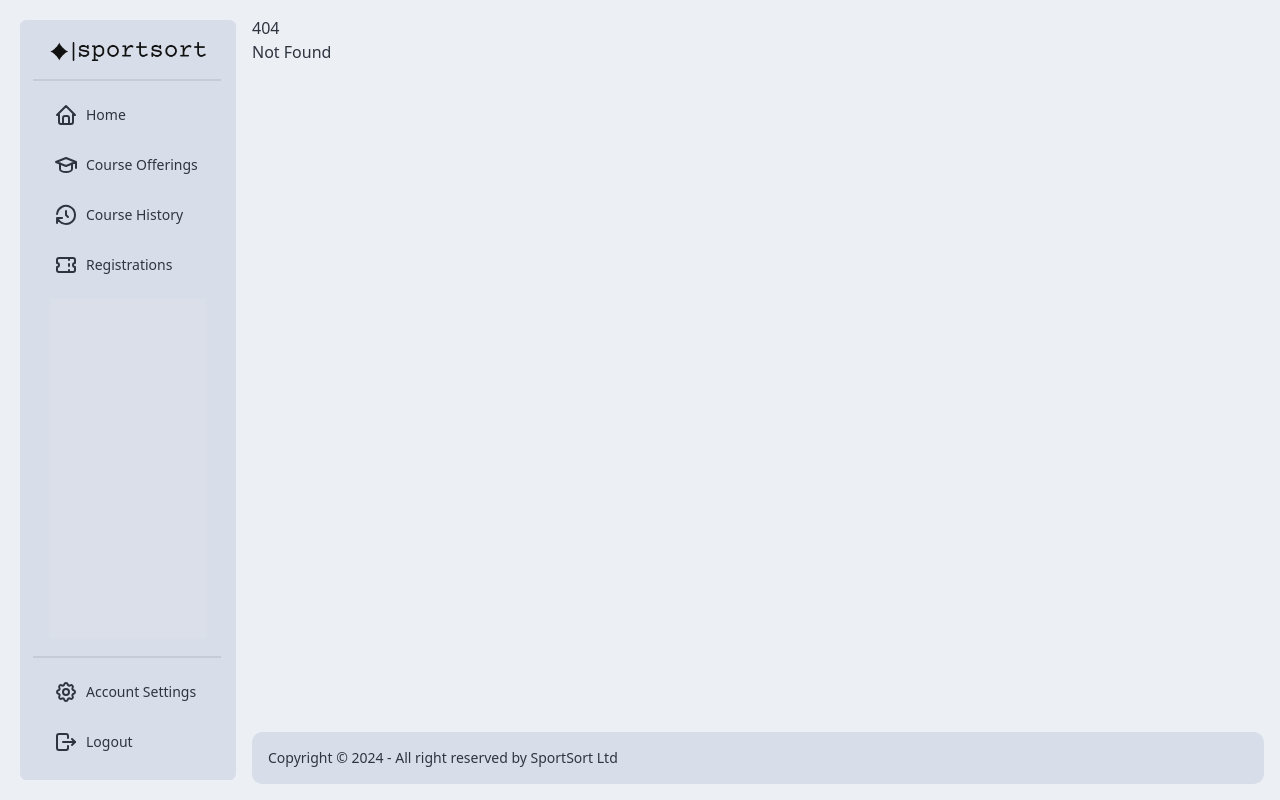
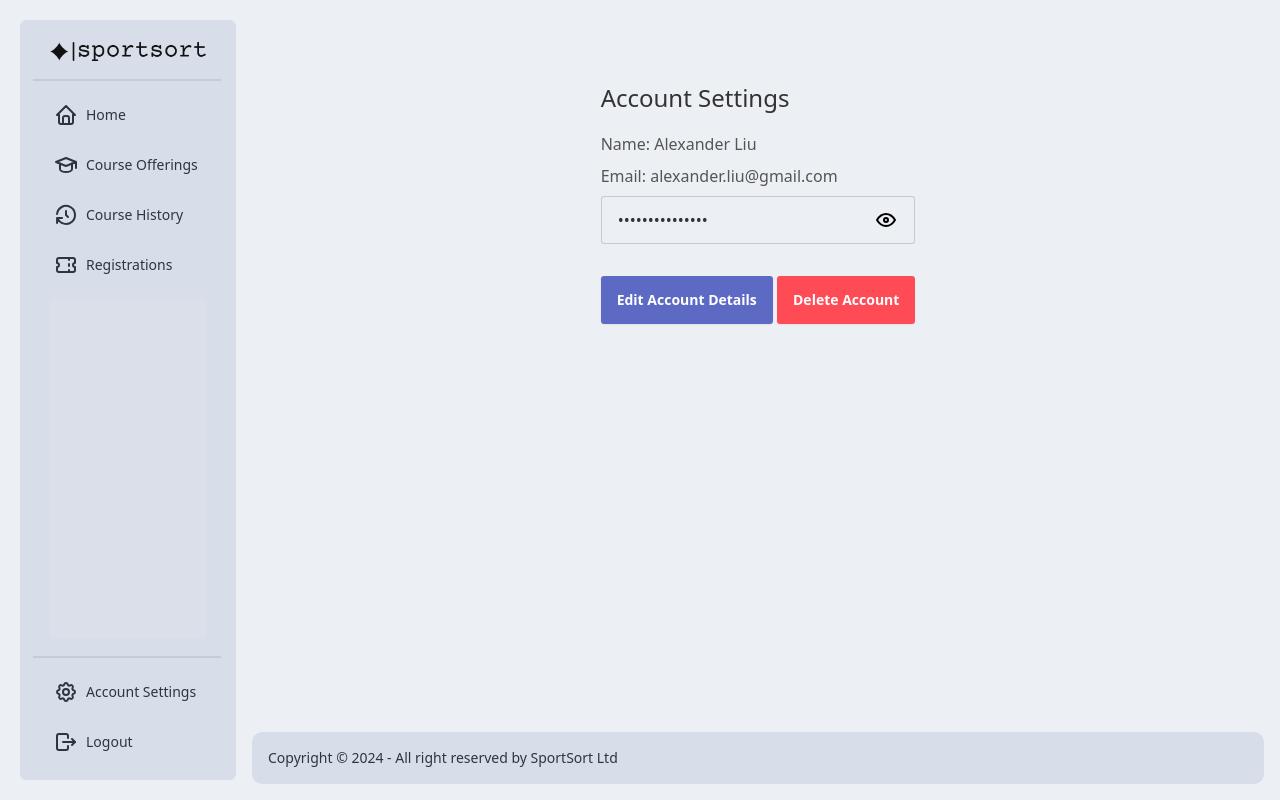
Before and after one commit to raydatray/SportSort, a SvelteKit app in the folder Frontend/: page /AccountSettings in a window 1280 px wide. Before the commit this address had no page. Built offline with nearby package versions, Linux system fonts and the light colour scheme.

Commit message:
Account Settings page

```diff
--- /dev/null
+++ b/Frontend/src/routes/AccountSettings/+page.svelte
@@ -0,0 +1,166 @@
+<script>
+  // Imports
+  import { IconEye, IconMail } from "@tabler/icons-svelte";
+
+  // Reactive variables
+  let name = 'Alexander Liu';
+  let email = 'alexander.liu@gmail.com';
+  let password = 'hotwh33ls';
+  let passwordVisible = false;
+  let modalOpen = false;
+
+  // Temporary state to store changes while editing
+  let tempEmail = email;
+  let tempPassword = password;
+
+  // Function to toggle password visibility
+  function togglePassword() {
+    passwordVisible = !passwordVisible;
+  }
+
+  // Function to open the modal
+  function openModal() {
+    modalOpen = true;
+    // Set temporary state to current values
+    tempEmail = email;
+    tempPassword = password;
+  }
+
+  // Function to close the modal without saving
+  function closeModal() {
+    modalOpen = false;
+    // Reset temporary state to ensure discarded changes are not shown
+    tempEmail = email;
+    tempPassword = password;
+  }
+
+  // Function to save changes and close the modal
+  function saveChanges() {
+    // Save temporary state back to permanent state
+    email = tempEmail;
+    password = tempPassword;
+    // Close modal
+    closeModal();
+  }
+
+  // Function to handle account deletion
+  function deleteAccount() {
+      // Placeholder for delete account logic
+      console.log('Account deletion requested.');
+      // Implement deletion logic here
+  }
+</script>
+
+<!-- Account Settings Display -->
+<div class="page-container">
+  <h1 class="section-title">Account Settings</h1>
+  <div class="account-detail">Name: {name}</div>
+  <div class="account-detail">Email: {email}</div>
+  <div class="input-label">
+    <label class="input input-bordered flex items-center gap-2 w-full">
+      {#if passwordVisible}
+      <input type="text" value={password} class="grow" readonly />
+      {:else}
+      <input type="password" value="hashed_password" class="grow bg-300" readonly />
+      {/if}
+      <button on:click={togglePassword} class="btn-neutral"><IconEye color="black"/></button>
+    </label>
+  </div>
+  <button class="btn btn-custom" on:click={openModal}>Edit Account Details</button>
+  <button class="btn btn-delete" on:click={deleteAccount}>Delete Account</button>
+</div>
+
+<!-- Modal Component -->
+{#if modalOpen}
+<dialog open class="modal">
+  <div class="modal-box">
+    <h3 class="font-bold text-lg">Edit Account Details</h3>
+    <label class="input input-bordered flex items-center gap-2 mb-4">
+      <IconMail/>
+      <input type="email" bind:value={tempEmail} class="grow" placeholder="Email" />
+    </label>
+    <label class="input input-bordered flex items-center gap-2">
+      {#if passwordVisible}
+        <input type="text" bind:value={tempPassword} class="grow" placeholder="Password" />
+      {:else}
+        <input type="password" bind:value={tempPassword} class="grow" placeholder="Password" />
+      {/if}
+      <button on:click={togglePassword} class="btn-neutral"><IconEye color = "black"/></button>
+    </label>
+    <div class="modal-action">
+      <button class="btn btn-custom" on:click={saveChanges}>Save</button>
+      <button class="btn btn-custom" on:click={closeModal}>Close</button>
+    </div>
+  </div>
+</dialog>
+{/if}
+
+<style>
+  .page-container {
+    max-width: 90vw; /* Percentage of the viewport's width */
+    margin: 2rem auto; /* Top and bottom margin with auto horizontal */
+    padding: 2rem;
+  }
+
+  .section-title {
+    font-size: 1.5rem;
+    color: #333;
+    margin-bottom: 1rem;
+  }
+
+  .account-detail {
+    margin-bottom: 0.5rem;
+    font-size: 1rem;
+    color: #555;
+  }
+
+  .input-label {
+    margin-bottom: 1rem;
+  }
+
+  .btn-custom {
+    background-color: #5c6ac4;
+    color: white;
+    padding: 0.5rem 1rem;
+    border: none;
+    cursor: pointer;
+    margin-top: 1rem;
+  }
+
+  .btn-custom:hover {
+    background-color: #7886d7;
+  }
+
+  .modal-box {
+    width: 80%; /* Dynamic width based on the parent container */
+    min-width: 300px; /* Minimum width to ensure usability */
+    max-width: 90vw; /* Maximum width as a percentage of the viewport width */
+    margin: auto; /* Center the modal */
+    padding: 2rem;
+    box-sizing: border-box; /* Include padding in the width calculation */
+  }
+
+  .modal-action {
+    margin-top: 0.5rem;
+  }
+
+  /* Responsive adjustments */
+  @media (min-width: 768px) {
+    .modal-box {
+      width: 50%; /* Larger screens can have a smaller percentage width */
+      max-width: 600px; /* Adjust maximum width as appropriate */
+    }
+  }
+
+  .btn-delete {
+      background-color: #ff4b55; /* Red color for delete button */
+      color: white;
+      padding: 0.5rem 1rem;
+      border: none;
+      cursor: pointer;
+  }
+
+  .btn-delete:hover {
+      background-color: #ff6b75; /* Lighter red on hover */
+  }
+</style>
```
